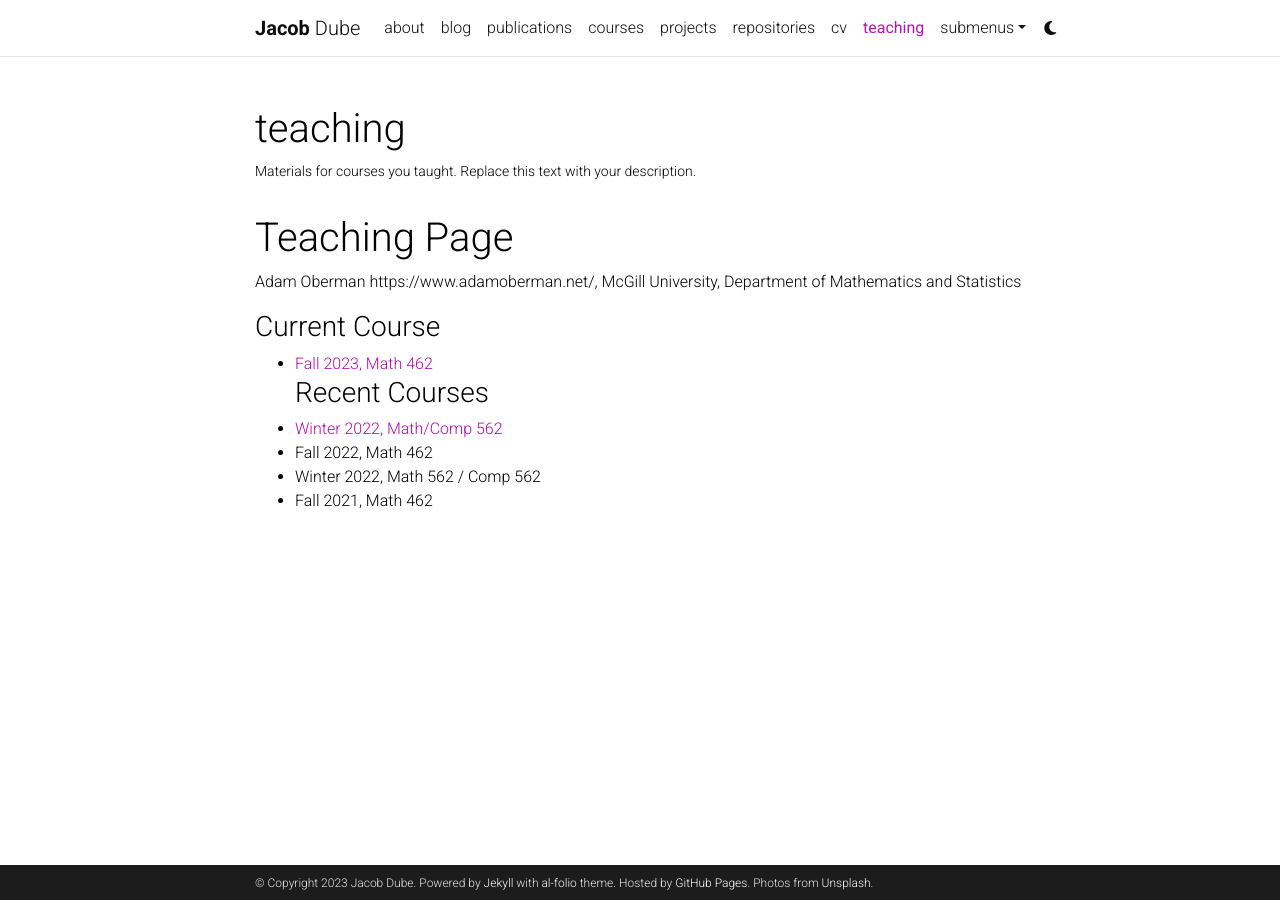
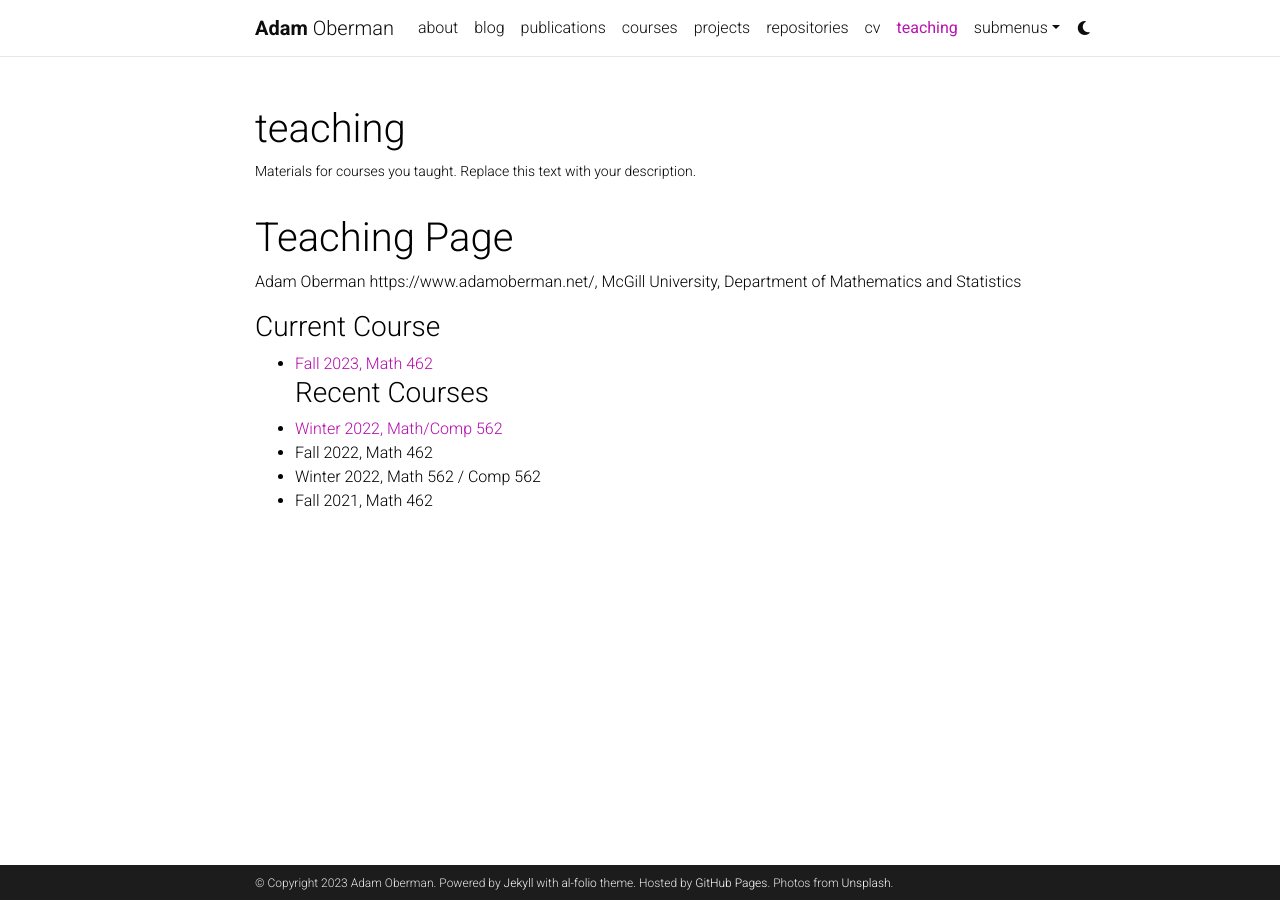
Before and after one commit to JacobMilesDube/JacobMilesDube.github.io, a Jekyll site: the page built from _pages/teaching.md, in a window 1280 px wide. Built offline with Jekyll 4.4.1, drawn with Linux system fonts in a browser that asks for light colours; comment, search, counter and statistics services are not loaded; a style sheet for code colours, icons or effects is not loaded.

Commit message:
Update _config.yml

```diff
--- a/_config.yml
+++ b/_config.yml
@@ -3,12 +3,16 @@
 # -----------------------------------------------------------------------------
 
 title: blank # the website title (if blank, full name will be used instead)
-first_name: Jacob
+first_name: Adam
 middle_name:
-last_name: Dube
-email: you@example.com
+last_name: Oberman
+email: adam.oberman@mcgill.ca
 description: > # the ">" symbol means to ignore newlines until "footer_text:"
-  A simple, whitespace theme for academics. Based on [*folio](https://github.com/bogoli/-folio) design.
+  I am a Professor at McGill University in the Department of Mathematics and Statistics. My research revolves around the application of advanced mathematical techniques to the field of deep learning. My primary areas of expertise include generative modeling, stochastic optimization methods, fairness/bias removal in computer vision, and generalization in reinforcement learning.
+  Before joining McGill in 2012, I held a tenured faculty position at Simon Fraser University and completed a postdoctoral fellowship at the University of Texas, Austin. I obtained my undergraduate education at the University of Toronto and pursued graduate studies at the University of Chicago. Throughout my career, I have also held visiting positions at UCLA and INRIA, Paris.
+  My earlier research encompassed the fields of Partial Differential Equations and scientific computing, where I made significant contributions to areas including numerical Optimal Transportation, geometric PDEs, and stochastic control problems.
+  I teach two comprehensive theory courses on machine learning, covering topics such as statistical learning theory and kernel theory.
+  For prospective graduate students interested in working with me, it is recommended to apply to Mila, as well as to the mathematics department at McGill. Alternatively, applicants may consider cosupervision opportunities with advisors from the Computer Science program at McGill or the Université de Montréal.
 footer_text: >
   Powered by <a href="https://jekyllrb.com/" target="_blank">Jekyll</a> with <a href="https://github.com/alshedivat/al-folio">al-folio</a> theme.
   Hosted by <a href="https://pages.github.com/" target="_blank">GitHub Pages</a>.
```
